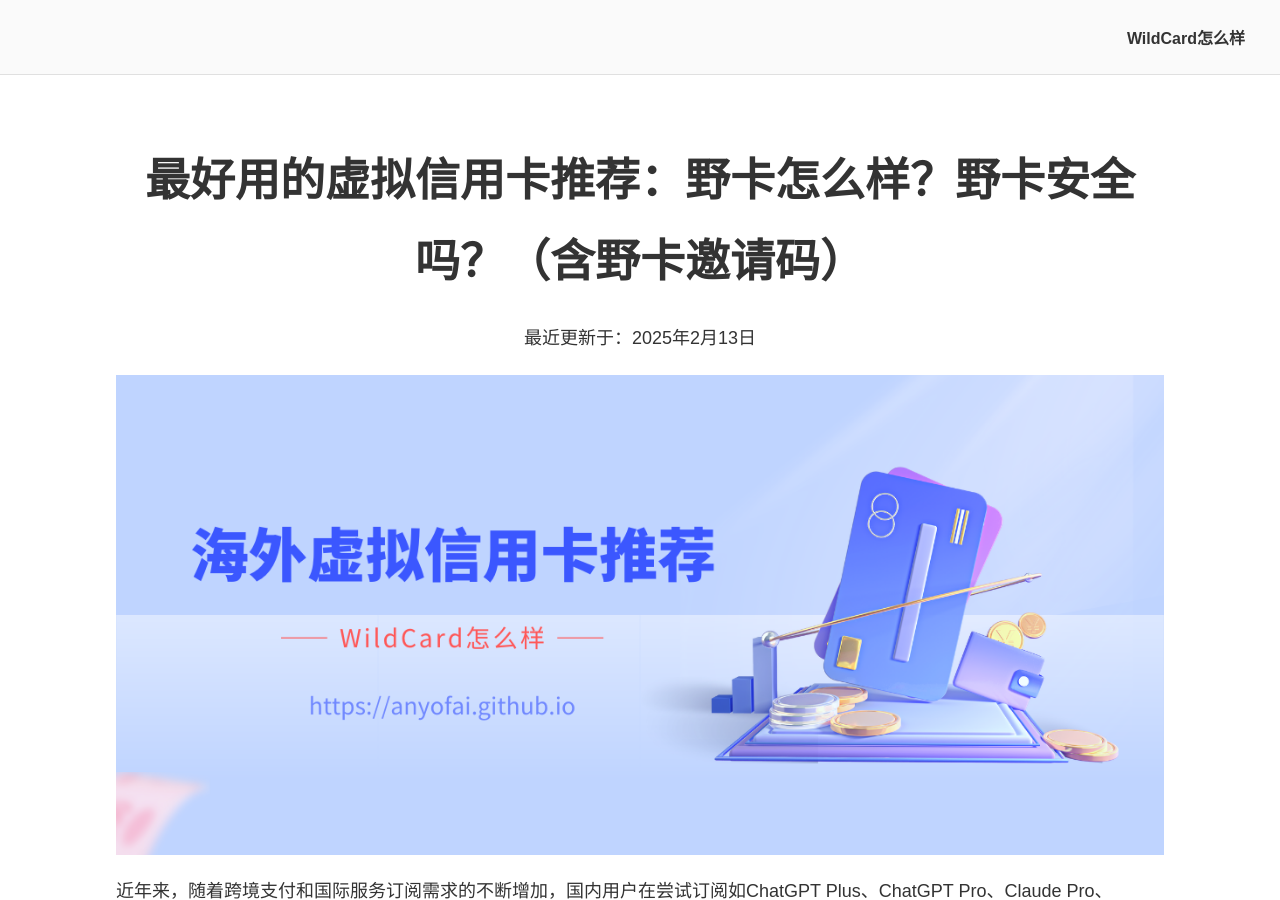
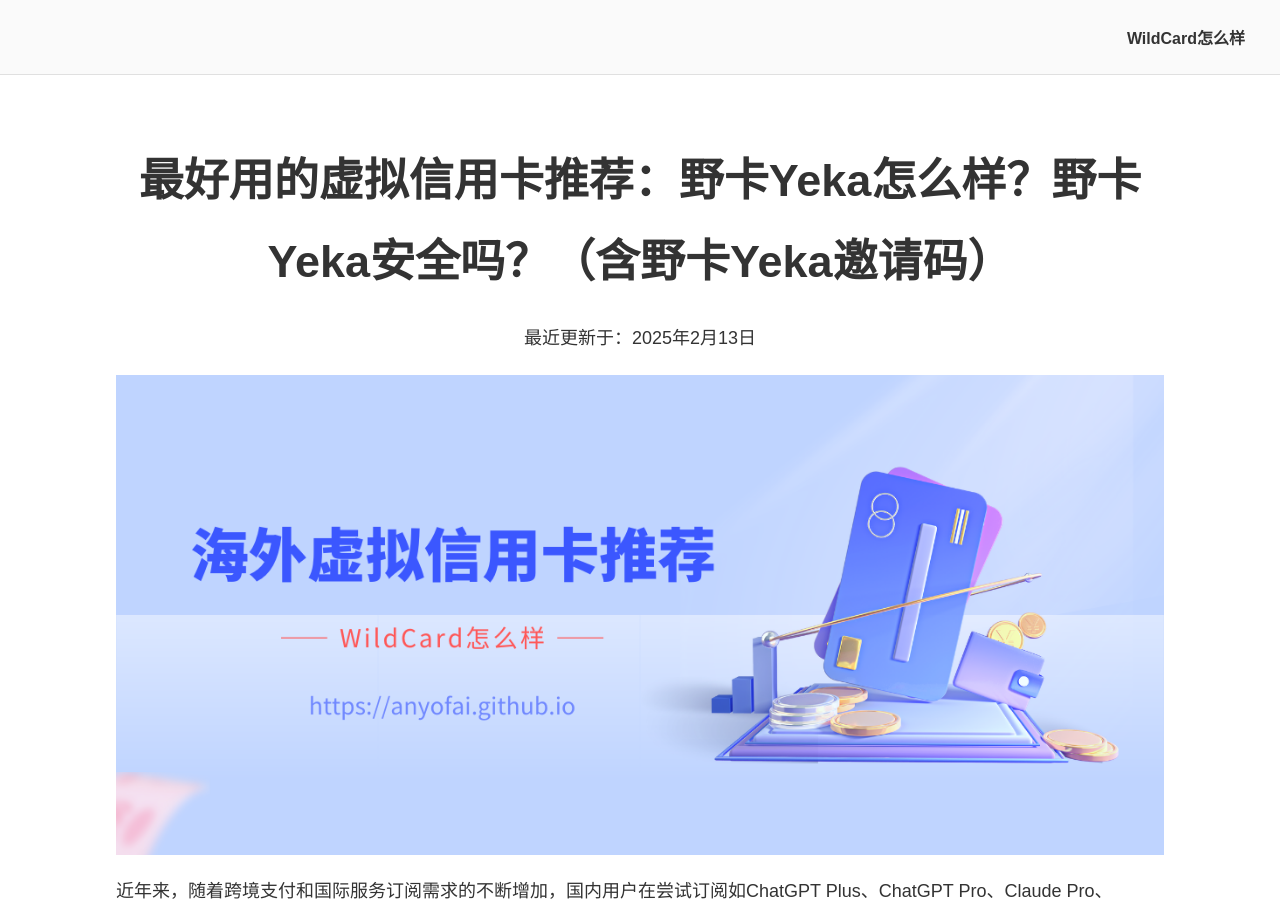
Before and after one commit to anyofai/anyofai.github.io, a Jekyll site: the page built from index.md, in a window 1280 px wide and 900 px high. Built offline with Jekyll 4.4.1, drawn with Linux system fonts in a browser that asks for light colours.

Commit message:
Update index.md

```diff
--- a/index.md
+++ b/index.md
@@ -1,10 +1,10 @@
 ---
 layout: default
-title: 最好用的虚拟信用卡推荐：野卡怎么样？野卡安全吗？（含野卡邀请码）
+title: 最好用的虚拟信用卡推荐：野卡Yeka怎么样？野卡Yeka安全吗？（含野卡Yeka邀请码）
 description: 本文将详细解答野卡怎么样、野卡安全吗等常见问题，并深入介绍野卡虚拟信用卡能用来干什么以及如何获取野卡虚拟信用卡。文中还提到使用野卡邀请码“ANYOFAI”可享开卡优惠，帮助用户轻松解决跨境支付问题，是国内用户的理想选择。
 ---
 
-# 最好用的虚拟信用卡推荐：野卡怎么样？野卡安全吗？（含野卡邀请码）
+# 最好用的虚拟信用卡推荐：野卡Yeka怎么样？野卡Yeka安全吗？（含野卡Yeka邀请码）
 
 <p align="center">最近更新于：2025年2月13日</p>
 
```
